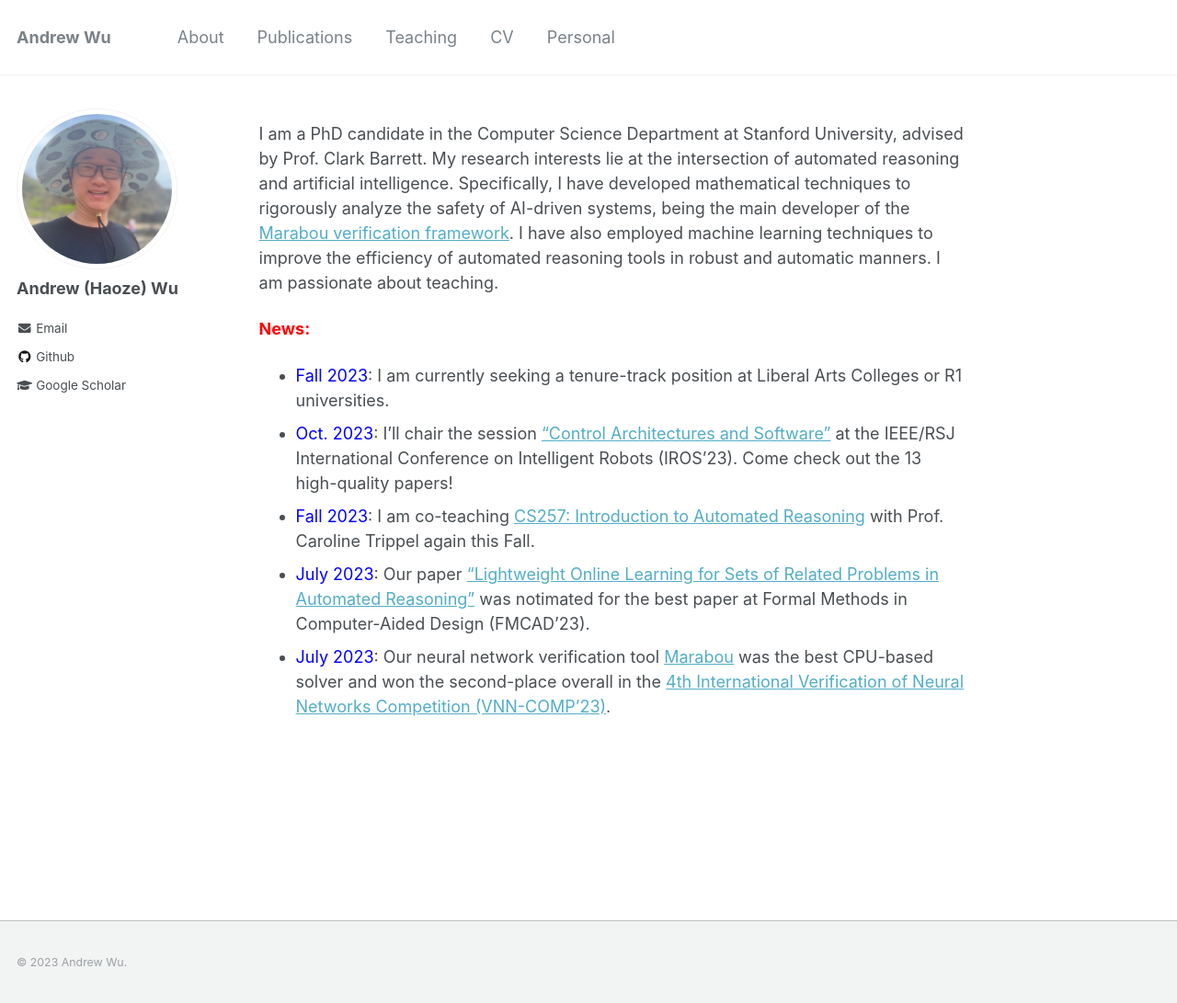
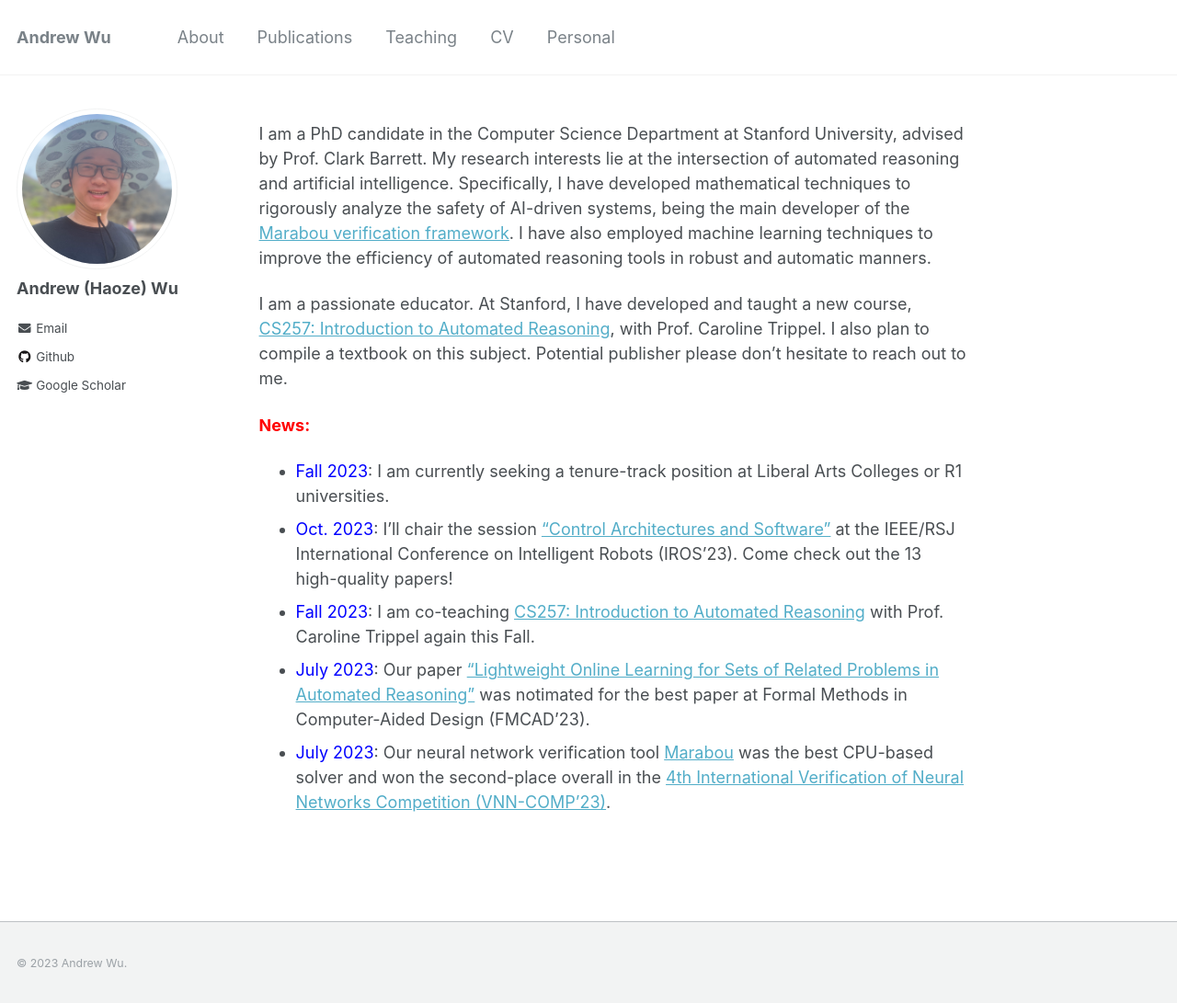
Before and after one commit to wu-haoze/wu-haoze.github.io, a Jekyll site: the page built from _pages/about.md, in a window 1280 px wide and 1093 px high. Shown: the whole window at 92% size. Built offline with Jekyll 4.4.1, drawn with Linux system fonts in a browser that asks for light colours.

Commit message:
Update about.md

```diff
--- a/_pages/about.md
+++ b/_pages/about.md
@@ -8,7 +8,9 @@ redirect_from:
   - /about.html
 ---
 
-I am a PhD candidate in the Computer Science Department at Stanford University, advised by Prof. Clark Barrett. My research interests lie at the intersection of automated reasoning and artificial intelligence. Specifically, I have developed mathematical techniques to rigorously analyze the safety of AI-driven systems, being the main developer of the [Marabou verification framework](https://github.com/NeuralNetworkVerification/Marabou){:target="_blank"}. I have also employed machine learning techniques to improve the efficiency of automated reasoning tools in robust and automatic manners. I am passionate about teaching.
+I am a PhD candidate in the Computer Science Department at Stanford University, advised by Prof. Clark Barrett. My research interests lie at the intersection of automated reasoning and artificial intelligence. Specifically, I have developed mathematical techniques to rigorously analyze the safety of AI-driven systems, being the main developer of the [Marabou verification framework](https://github.com/NeuralNetworkVerification/Marabou){:target="_blank"}. I have also employed machine learning techniques to improve the efficiency of automated reasoning tools in robust and automatic manners.
+
+I am a passionate educator. At Stanford, I have developed and taught a new course, [CS257: Introduction to Automated Reasoning](http://web.stanford.edu/class/cs257/){:target="_blank"}, with Prof. Caroline Trippel. I also plan to compile a textbook on this subject. Potential publisher please don't hesitate to reach out to me.
 
 <span style="color:red">**News:**</span>
 - <span style="color:blue">Fall 2023</span>: I am currently seeking a tenure-track position at Liberal Arts Colleges or R1 universities.
```
